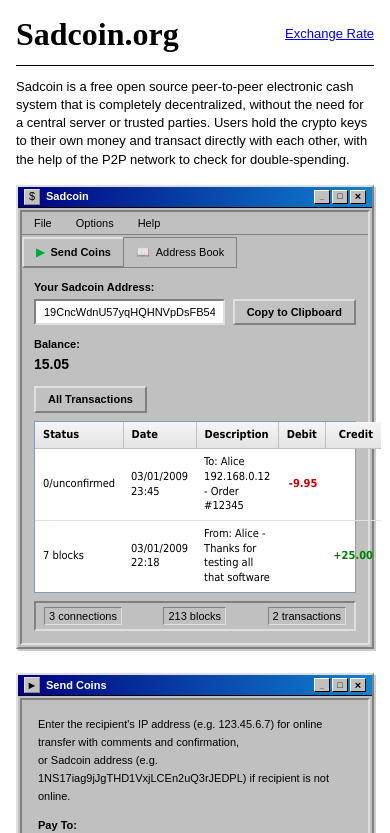
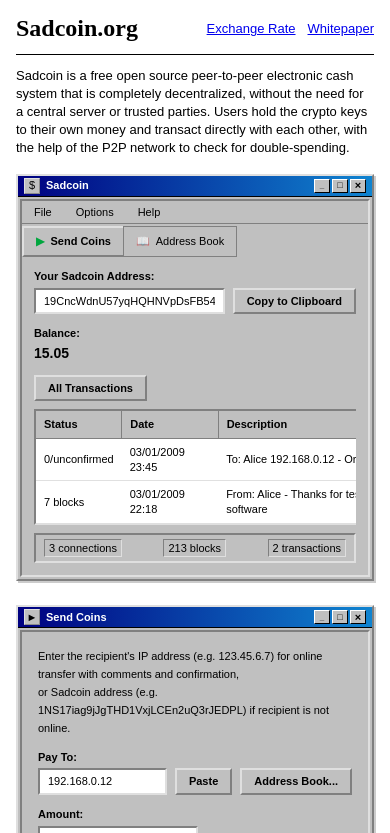
Before and after one commit to notfartdev/sadcoin, a Next.js app: page / in a window 390 px wide. Shown: the top 833 px of the page. Built offline with nearby package versions, Linux system fonts and the light colour scheme.

Commit message:
Add mobile compatibility and whitepaper navigation links

```diff
--- a/app/exchange/page.tsx
+++ b/app/exchange/page.tsx
@@ -30,9 +30,15 @@ export default function ExchangePage() {
       <div className="px-4 py-3" style={{ maxWidth: 'none' }}>
         {/* Header */}
         <div className="mb-3">
-          <h1 className="font-bold mb-1" style={{ fontSize: '32px', fontWeight: 700, fontFamily: 'Times New Roman, Times, serif' }}>
+          <div className="flex justify-between items-center mb-1 flex-wrap gap-2">
+            <h1 className="font-bold" style={{ fontSize: 'clamp(24px, 5vw, 32px)', fontWeight: 700, margin: 0, fontFamily: 'Times New Roman, Times, serif' }}>
               <a href="/" className="no-underline text-black hover:underline">Sadcoin.org</a>
             </h1>
+            <div className="flex gap-3">
+              <a href="/" className="hover:underline" style={{ fontSize: '13px' }}>Home</a>
+              <a href="/whitepaper" className="hover:underline" style={{ fontSize: '13px' }}>Whitepaper</a>
+            </div>
+          </div>
           <hr className="border-t border-black" />
         </div>
 
@@ -77,7 +83,8 @@ export default function ExchangePage() {
         {/* Exchange Rate History */}
         <div className="mb-4">
           <h2 className="font-bold mb-2" style={{ fontSize: '15px' }}>Mid-Market Exchange Rate History</h2>
-          <div className="font-mono text-sm leading-5 space-y-0">
+          <div className="overflow-x-auto">
+            <div className="font-mono text-sm leading-5 space-y-0" style={{ minWidth: 'fit-content' }}>
               {exchangeRates.map((rate, idx) => (
                 <div key={idx}>
                   <span>{rate.usd}</span>
@@ -90,5 +97,6 @@ export default function ExchangePage() {
           </div>
         </div>
       </div>
+    </div>
   )
 }
--- a/app/layout.tsx
+++ b/app/layout.tsx
@@ -10,6 +10,11 @@ export const metadata: Metadata = {
   title: 'Sadcoin',
   description: 'Sadcoin is a free open source peer-to-peer electronic cash system',
   generator: 'v0.app',
+  viewport: {
+    width: 'device-width',
+    initialScale: 1,
+    maximumScale: 5,
+  },
   icons: {
     icon: [
       {
--- a/app/page.tsx
+++ b/app/page.tsx
@@ -9,9 +9,12 @@ export default function Page() {
       <div className="px-4 py-3" style={{ maxWidth: 'none' }}>
         {/* Header */}
         <div className="mb-3">
-          <div className="flex justify-between items-center mb-1">
-            <h1 className="font-bold" style={{ fontSize: '32px', fontWeight: 700, margin: 0, fontFamily: 'Times New Roman, Times, serif' }}>Sadcoin.org</h1>
-            <a href="/exchange" style={{ fontSize: '13px' }}>Exchange Rate</a>
+          <div className="flex justify-between items-center mb-1 flex-wrap gap-2">
+            <h1 className="font-bold" style={{ fontSize: 'clamp(24px, 5vw, 32px)', fontWeight: 700, margin: 0, fontFamily: 'Times New Roman, Times, serif' }}>Sadcoin.org</h1>
+            <div className="flex gap-3">
+              <a href="/exchange" className="hover:underline" style={{ fontSize: '13px' }}>Exchange Rate</a>
+              <a href="/whitepaper" className="hover:underline" style={{ fontSize: '13px' }}>Whitepaper</a>
+            </div>
           </div>
           <hr style={{ border: 'none', borderTop: '1px solid black', margin: '8px 0' }} />
         </div>
@@ -70,12 +73,12 @@ export default function Page() {
                 {/* Address Section */}
                 <div className="mb-3">
                   <div className="text-xs font-bold mb-1" style={{ fontSize: '11px' }}>Your Sadcoin Address:</div>
-                  <div className="flex gap-2">
+                  <div className="flex gap-2 flex-wrap sm:flex-nowrap">
                     <input
                       type="text"
                       value="19CncWdnU57yqHQHNVpDsFB54JkpGu28"
                       readOnly
-                      className="flex-1 px-2 py-1 bg-white text-xs"
+                      className="flex-1 px-2 py-1 bg-white text-xs min-w-0"
                       style={{
                         border: '2px solid',
                         borderColor: '#808080 #DFDFDF #DFDFDF #808080',
@@ -122,7 +125,7 @@ export default function Page() {
                 </div>
 
                 {/* Status Bar */}
-                <div className="px-2 py-1 text-xs flex justify-between mt-2" style={{
+                <div className="px-2 py-1 text-xs flex justify-between mt-2 gap-1 flex-wrap" style={{
                   background: '#C0C0C0',
                   border: '2px solid',
                   borderColor: '#808080 #DFDFDF #DFDFDF #808080',
@@ -132,17 +135,20 @@ export default function Page() {
                   <span style={{
                     border: '1px solid',
                     borderColor: '#808080 #DFDFDF #DFDFDF #808080',
-                    padding: '1px 4px'
+                    padding: '1px 4px',
+                    whiteSpace: 'nowrap'
                   }}>3 connections</span>
                   <span style={{
                     border: '1px solid',
                     borderColor: '#808080 #DFDFDF #DFDFDF #808080',
-                    padding: '1px 4px'
+                    padding: '1px 4px',
+                    whiteSpace: 'nowrap'
                   }}>213 blocks</span>
                   <span style={{
                     border: '1px solid',
                     borderColor: '#808080 #DFDFDF #DFDFDF #808080',
-                    padding: '1px 4px'
+                    padding: '1px 4px',
+                    whiteSpace: 'nowrap'
                   }}>2 transactions</span>
                 </div>
               </div>
--- a/app/whitepaper/page.tsx
+++ b/app/whitepaper/page.tsx
@@ -1,7 +1,21 @@
 export default function WhitepaperPage() {
   return (
     <div className="min-h-screen bg-white">
-      <div className="max-w-[210mm] mx-auto px-8 py-12" style={{ fontFamily: 'Times New Roman, Times, serif' }}>
+      <div className="max-w-[210mm] mx-auto px-4 sm:px-8 py-6 sm:py-12" style={{ fontFamily: 'Times New Roman, Times, serif' }}>
+        {/* Navigation */}
+        <div className="mb-6">
+          <div className="flex justify-between items-center flex-wrap gap-2 mb-3">
+            <h1 className="font-bold" style={{ fontSize: 'clamp(24px, 5vw, 32px)', fontWeight: 700, margin: 0, fontFamily: 'Times New Roman, Times, serif' }}>
+              <a href="/" className="no-underline text-black hover:underline">Sadcoin.org</a>
+            </h1>
+            <div className="flex gap-3">
+              <a href="/" className="hover:underline" style={{ fontSize: '13px' }}>Home</a>
+              <a href="/exchange" className="hover:underline" style={{ fontSize: '13px' }}>Exchange Rate</a>
+            </div>
+          </div>
+          <hr style={{ border: 'none', borderTop: '1px solid black', margin: '8px 0' }} />
+        </div>
+
         {/* Title */}
         <h1 className="text-center mb-2" style={{ fontSize: '18px', fontWeight: 'bold' }}>
           Sadcoin: A Peer-to-Peer Electronic Cash System
@@ -195,12 +209,6 @@ export default function WhitepaperPage() {
           </ol>
         </div>
 
-        {/* Back link */}
-        <div className="mt-8 text-center">
-          <a href="/" className="text-blue-600 hover:underline" style={{ fontSize: '14px' }}>
-            ← Back to Sadcoin.org
-          </a>
-        </div>
       </div>
     </div>
   );
--- a/components/send-coins-dialog.tsx
+++ b/components/send-coins-dialog.tsx
@@ -19,12 +19,12 @@ export function SendCoinsDialog() {
             fontFamily: 'MS Sans Serif, Arial, sans-serif',
             fontSize: '11px'
           }}>Pay To:</label>
-          <div className="flex gap-2">
+          <div className="flex gap-2 flex-wrap sm:flex-nowrap">
             <input
               type="text"
               value="192.168.0.12"
               readOnly
-              className="flex-1 px-2 py-1 bg-white text-xs"
+              className="flex-1 px-2 py-1 bg-white text-xs min-w-0"
               style={{
                 border: '2px solid',
                 borderColor: '#808080 #DFDFDF #DFDFDF #808080',
--- a/components/transaction-table.tsx
+++ b/components/transaction-table.tsx
@@ -17,23 +17,26 @@ export function TransactionTable() {
   ]
 
   return (
+    <div className="overflow-x-auto">
       <div style={{
-      border: '1px solid #7F9DB9',
-      background: '#ffffff'
+        border: '2px solid',
+        borderColor: '#808080 #DFDFDF #DFDFDF #808080',
+        background: '#ffffff',
+        minWidth: '500px'
       }}>
         <table className="w-full text-xs" style={{
-        fontFamily: 'Tahoma, Arial, sans-serif',
+          fontFamily: 'MS Sans Serif, Arial, sans-serif',
           fontSize: '11px'
         }}>
           <thead>
             <tr style={{
-            background: 'linear-gradient(to bottom, #F5F5F5, #E3E3E3)',
-            borderBottom: '1px solid #C0C0C0'
+              background: '#C0C0C0',
+              borderBottom: '1px solid #808080'
             }}>
-            <th className="px-2 py-1.5 text-left font-bold border-r" style={{ borderColor: '#C0C0C0' }}>Status</th>
-            <th className="px-2 py-1.5 text-left font-bold border-r" style={{ borderColor: '#C0C0C0' }}>Date</th>
-            <th className="px-2 py-1.5 text-left font-bold border-r" style={{ borderColor: '#C0C0C0' }}>Description</th>
-            <th className="px-2 py-1.5 text-right font-bold border-r" style={{ borderColor: '#C0C0C0' }}>Debit</th>
+              <th className="px-2 py-1.5 text-left font-bold border-r" style={{ borderColor: '#808080' }}>Status</th>
+              <th className="px-2 py-1.5 text-left font-bold border-r" style={{ borderColor: '#808080' }}>Date</th>
+              <th className="px-2 py-1.5 text-left font-bold border-r" style={{ borderColor: '#808080' }}>Description</th>
+              <th className="px-2 py-1.5 text-right font-bold border-r" style={{ borderColor: '#808080' }}>Debit</th>
               <th className="px-2 py-1.5 text-right font-bold">Credit</th>
             </tr>
           </thead>
@@ -50,5 +53,6 @@ export function TransactionTable() {
           </tbody>
         </table>
       </div>
+    </div>
   )
 }
--- a/components/window-dialog.tsx
+++ b/components/window-dialog.tsx
@@ -12,8 +12,8 @@ export function WindowDialog({
       border: '2px solid',
       borderColor: '#DFDFDF #808080 #808080 #DFDFDF',
       boxShadow: '2px 2px 0px rgba(0,0,0,0.2)',
-      width: '640px',
-      maxWidth: '100%',
+      width: '100%',
+      maxWidth: '640px',
       background: '#C0C0C0'
     }}>
       {/* Title Bar - Classic Windows 95 Blue */}
```
Lines whose indentation alone changed are shown as unchanged.
